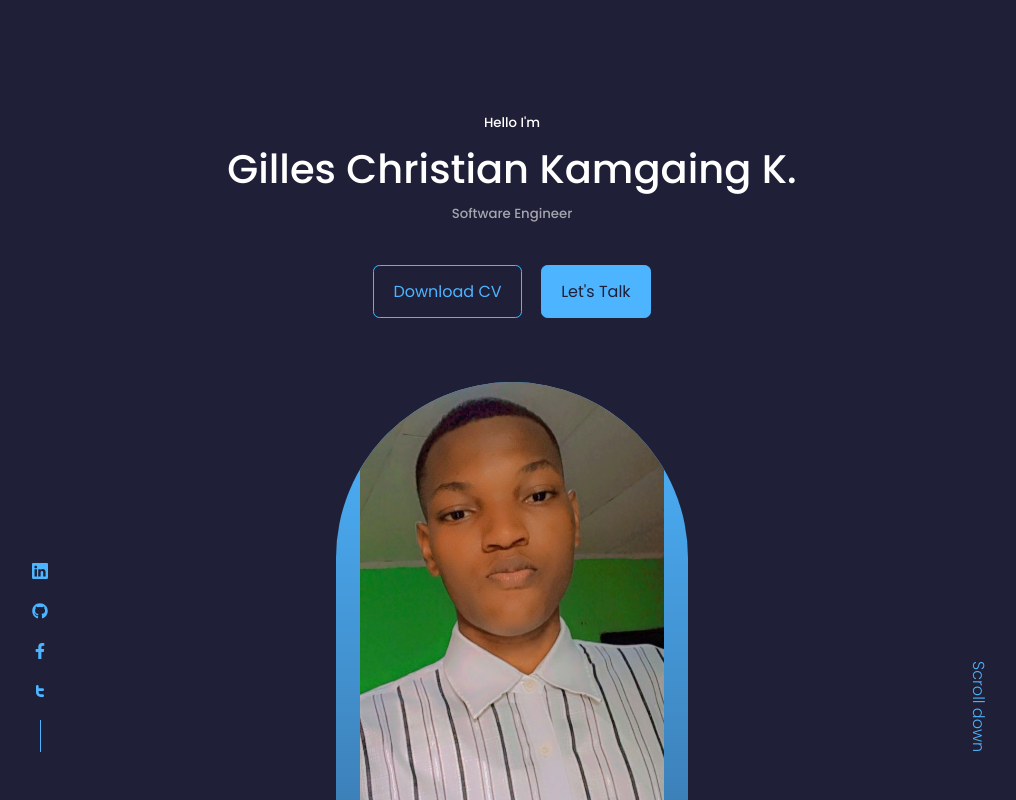
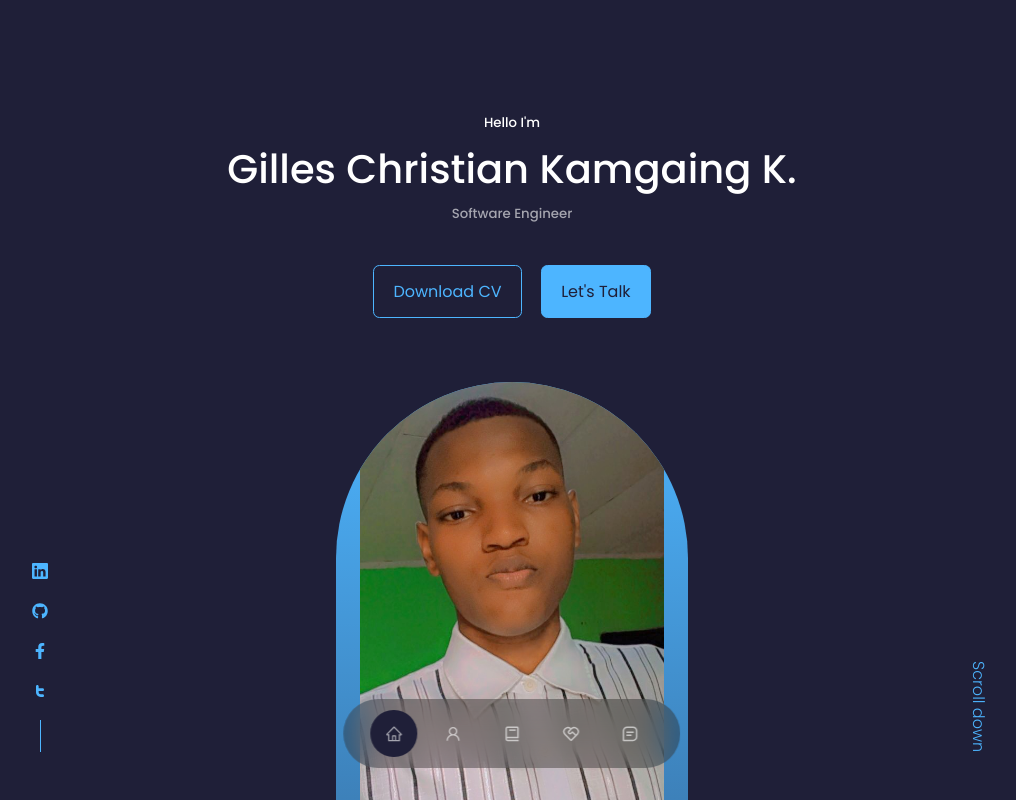
Before and after one commit to GillesChristian/CEF_344_Project, a React (Create React App) app in the folder portfolio./: page / in a window 1280 px wide. Shown: the whole page, without its empty margins (128-1144 px from the left). Built offline with nearby package versions, Linux system fonts and the light colour scheme.

Commit message:
Navbar added to the portfolio

```diff
--- a/portfolio./public/index.html
+++ b/portfolio./public/index.html
@@ -10,7 +10,7 @@
   </head>
 
   <body>
-    <noscript>You need to enable JavaScript to run this app.</noscript>
+
     <div id="root"></div>
 
   </body>
--- a/portfolio./src/App.jsx
+++ b/portfolio./src/App.jsx
@@ -1,14 +1,8 @@
 import React from 'react';
 import './index.css';
 import Header from './components/header/Header';
-import Navbar from './components/navbar/Navbar';
-import About from './components/about/About';
-import Experience from './components/experience/Experience';
-import Services from './components/services/Services';
-import Portfolio from './components/portfolio/Portfolio';
-import Testimonial from './components/testimonial/Testimonial';
-import Contact from './components/contact/Contact';
-import Footer from './components/footer/Footer';
+import Navbar from './components/navbar/Navbar'
+
 
 function App() {
 
@@ -16,6 +10,7 @@
 
             <>
                 <Header/>
+                <Navbar/>
 
             </>
 
--- a/portfolio./src/components/navbar/Navbar.jsx
+++ b/portfolio./src/components/navbar/Navbar.jsx
@@ -0,0 +1,24 @@
+import React from 'react'
+import './navbar.css'
+import {AiOutlineHome} from 'react-icons/ai'
+import {AiOutlineUser} from 'react-icons/ai'
+import {BiBook} from 'react-icons/bi'
+import {RiServiceLine} from 'react-icons/ri'
+import { BiMessageSquareDetail} from 'react-icons/bi'
+import { useState } from 'react'
+
+
+const Navbar = () => {
+    const [activeNav, setActiveNav] = useState('#')
+    return (
+        <nav>
+            <a href='#' onClick={()=>setActiveNav('#')} className={activeNav==='#'? 'active' : ''}><AiOutlineHome/></a>
+            <a href='#about' onClick={()=>setActiveNav('#about')} className={activeNav==='#about'? 'active' : ''} ><AiOutlineUser/></a>
+            <a href='#experience' onClick={()=>setActiveNav('#experience')} className={activeNav==='#experience'? 'active' : ''}><BiBook/></a>
+            <a href='#service' onClick={()=>setActiveNav('#service')} className={activeNav==='#service'? 'active' : ''}><RiServiceLine/></a>
+            <a href='#contact' onClick={()=>setActiveNav('#contact')} className={activeNav==='#contact'? 'active' : ''}><BiMessageSquareDetail/></a>
+        </nav>
+    )
+}
+
+export default Navbar
--- a/portfolio./src/components/navbar/navbar.css
+++ b/portfolio./src/components/navbar/navbar.css
@@ -0,0 +1,34 @@
+nav{
+    background: rgba(0, 0, 0, 0.3);
+    width:max-content;
+    display: block;
+    padding: 0.7rem 1.7rem;
+    z-index: 2;
+    position: fixed;
+    left: 50%;
+    transform: translateX(-50%);
+    bottom: 2rem;
+    display: flex;
+    gap: .8rem;
+    border-radius: 3rem;
+    backdrop-filter: blur(15px);
+    -webkit-backdrop-filter: blur(15px);
+}
+
+nav a{
+    background: transparent;
+    padding: 0.9rem;
+    border-radius: 50%;
+    display: flex;
+    color: var(--color-light);
+    font-size: 1.1rem;
+}
+
+nav a:hover{
+    background: rgba(0, 0, 0, 0.3);
+}
+
+nav a.active{
+    background: var(--color-bg);
+    color: var(--color-light);
+}
```
Also changed, not shown: portfolio./src/assets/gilles.png (renamed from portfolio./public/gilles.png).
